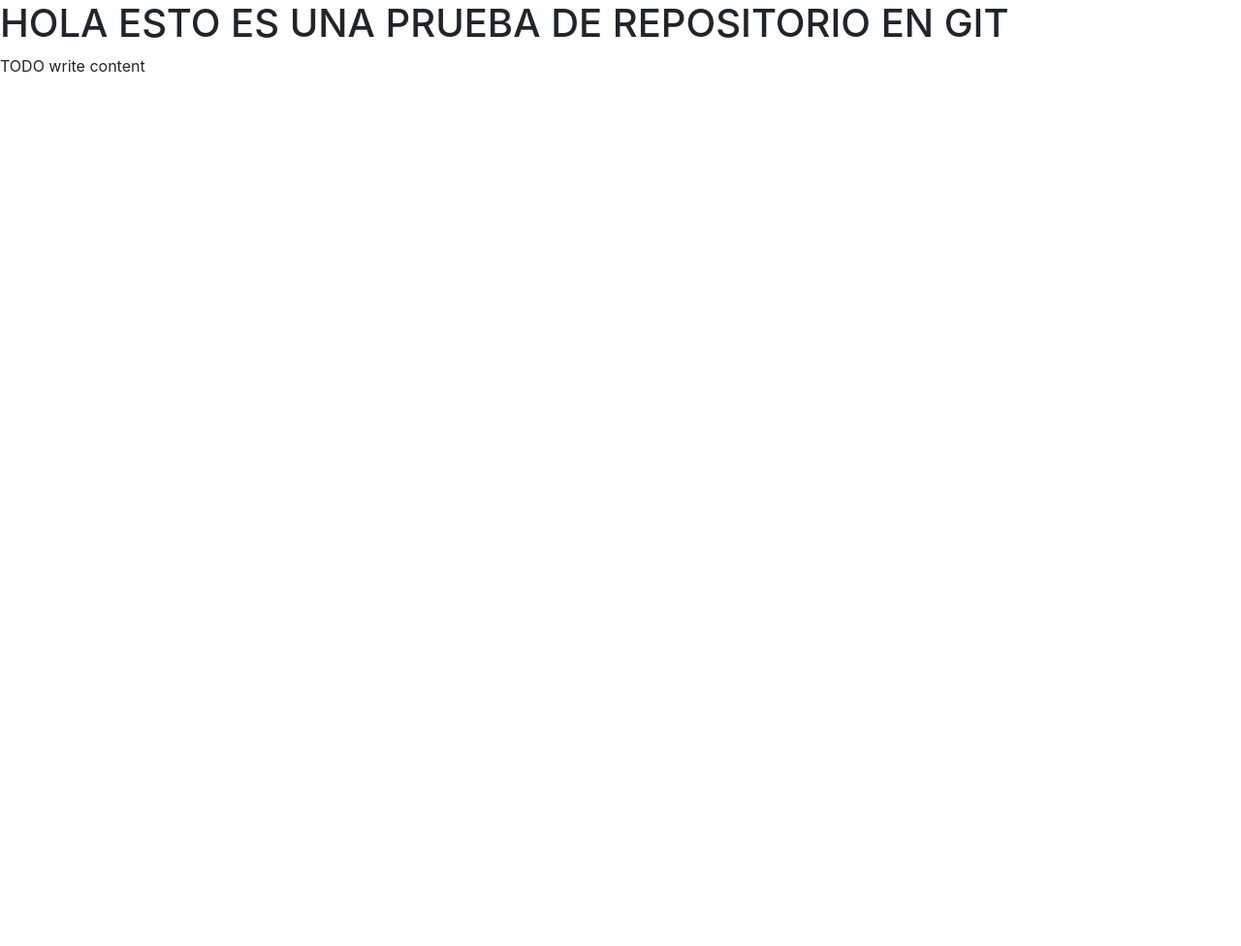
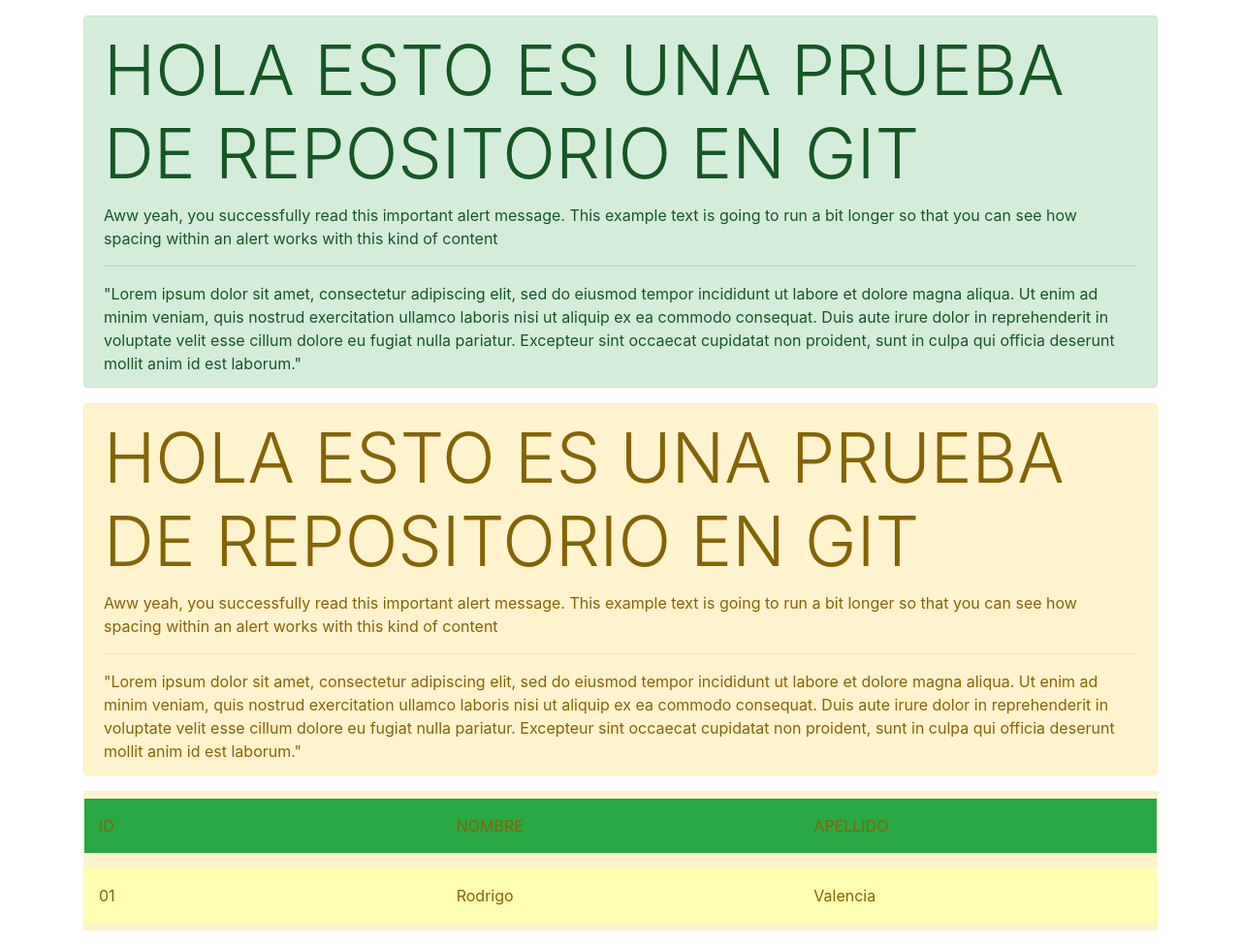
Before and after one commit to rosalranGM/ejemplo2019, a website: page public_html/index.html in a window 1280 px wide. Shown: the whole page at 97% size. Before the commit the page ends 800 px from the top, so only its background shows below. Drawn offline with nearby package versions, Linux system fonts and the light colour scheme; files whose address does not match are found by name.

Commit message:
Actualizando index.html y añadiendo carpeta personal de CSS

```diff
--- /dev/null
+++ b/css/main.css
@@ -0,0 +1,19 @@
+.wpd-rowLine1{
+    padding: 8px 16px!important;
+}
+
+.wpd-padding-col{
+    padding: 16px 16px!important;
+}
+
+.wpd-padding-blank{
+    padding-top: 16px!important;
+    padding-bottom: 16px!important;
+    background-color:#ffffb3!important;
+}
+
+.wpd-padding{
+    padding-top: 16px!important;
+    padding-bottom: 16px!important;
+    background-color:#28a745!important;
+}
--- a/public_html/index.html
+++ b/public_html/index.html
@@ -5,7 +5,7 @@ To change this template file, choose Tools | Templates
 and open the template in the editor.
 -->
 <html>
-    <head>
+    <head xmlns="http://www.w3.org/1999/xhtml" version="1.0">
         <title>TODO supply a title</title>
         <meta charset="UTF-8">
         <meta name="viewport" content="width=device-width, initial-scale=1.0">
@@ -13,10 +13,47 @@ and open the template in the editor.
         <script src="https://code.jquery.com/jquery-3.3.1.slim.min.js" integrity="sha384-q8i/X+965DzO0rT7abK41JStQIAqVgRVzpbzo5smXKp4YfRvH+8abtTE1Pi6jizo" crossorigin="anonymous"></script>
         <script src="https://cdnjs.cloudflare.com/ajax/libs/popper.js/1.14.7/umd/popper.min.js" integrity="sha384-UO2eT0CpHqdSJQ6hJty5KVphtPhzWj9WO1clHTMGa3JDZwrnQq4sF86dIHNDz0W1" crossorigin="anonymous"></script>
         <script src="https://stackpath.bootstrapcdn.com/bootstrap/4.3.1/js/bootstrap.min.js" integrity="sha384-JjSmVgyd0p3pXB1rRibZUAYoIIy6OrQ6VrjIEaFf/nJGzIxFDsf4x0xIM+B07jRM" crossorigin="anonymous"></script>
-        <script src = "C:\Users\Jeannette\Documents\NetBeansProjects\HTML5Practicas\js"></script>
+        <script src = "C:/Users/Jeannette/Documents/NetBeansProjects/HTML5Practicas/js"></script>
+        <link rel="stylesheet" type="text/css" href="C:/Users/Jeannette/Documents/RepoForGit2/css/main.css">
     </head>
     <body>
-        <h1>HOLA ESTO ES UNA PRUEBA DE REPOSITORIO EN GIT</h1>
-        <div>TODO write content</div>
+
+        <div class = "container wpd-padding-col">
+
+           <!-- box 1-->
+           <div class = "alert alert-success">
+                <h1 class = "alert-heading display-3">HOLA ESTO ES UNA PRUEBA DE REPOSITORIO EN GIT</h1>
+                <p>Aww yeah, you successfully read this important alert message. This example text is going to run a bit longer so that you can see how spacing within an alert works with this kind of content</p>
+                <hr>
+                <p class = "mb-0">
+                   "Lorem ipsum dolor sit amet, consectetur adipiscing elit, sed do eiusmod tempor incididunt ut labore et dolore magna aliqua. Ut enim ad minim veniam, quis nostrud exercitation ullamco laboris nisi ut aliquip ex ea commodo consequat. Duis aute irure dolor in reprehenderit in voluptate velit esse cillum dolore eu fugiat nulla pariatur. Excepteur sint occaecat cupidatat non proident, sunt in culpa qui officia deserunt mollit anim id est laborum."
+                </p>
+           </div>
+
+            <!-- box 2-->
+            <div class ="alert alert-warning">
+                <h1 class = "alert-heading display-3">HOLA ESTO ES UNA PRUEBA DE REPOSITORIO EN GIT</h1>
+                <p>Aww yeah, you successfully read this important alert message. This example text is going to run a bit longer so that you can see how spacing within an alert works with this kind of content</p>
+                <hr>
+                <p class = "mb-0">
+                   "Lorem ipsum dolor sit amet, consectetur adipiscing elit, sed do eiusmod tempor incididunt ut labore et dolore magna aliqua. Ut enim ad minim veniam, quis nostrud exercitation ullamco laboris nisi ut aliquip ex ea commodo consequat. Duis aute irure dolor in reprehenderit in voluptate velit esse cillum dolore eu fugiat nulla pariatur. Excepteur sint occaecat cupidatat non proident, sunt in culpa qui officia deserunt mollit anim id est laborum."
+                </p>
+            </div>
+
+            <!-- box 3-->
+
+            <div class ="alert-warning">
+                <div class ="row wpd-rowLine1">
+                    <div class ="col wpd-padding">ID</div>
+                    <div class ="col wpd-padding">NOMBRE</div>
+                    <div class ="col wpd-padding">APELLIDO</div>
+                </div>
+                <div class="row wpd-rowLine1">
+                    <div class ="col wpd-padding-blank">01</div>
+                    <div class ="col wpd-padding-blank">Rodrigo</div>
+                    <div class ="col wpd-padding-blank">Valencia</div>
+                </div>
+            </div>
+        </div>
     </body>
 </html>
```
